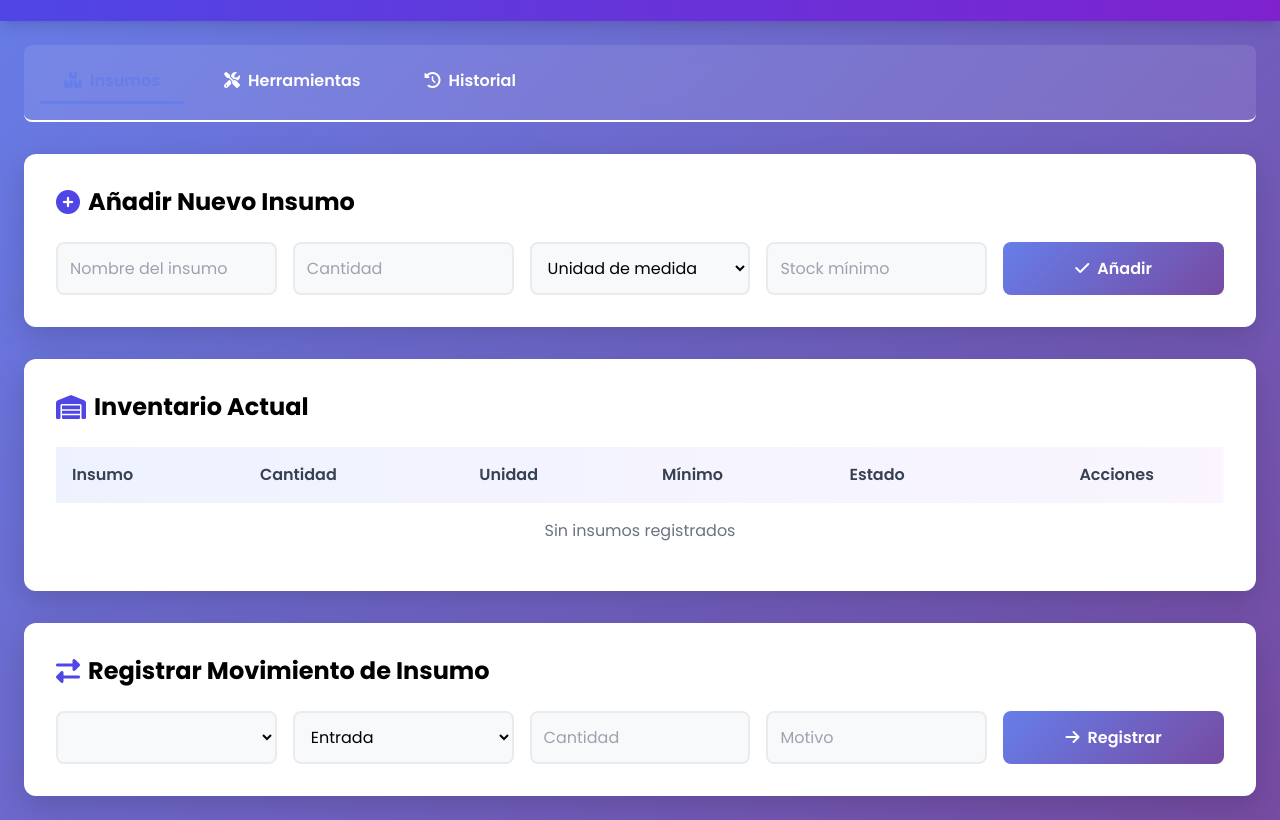
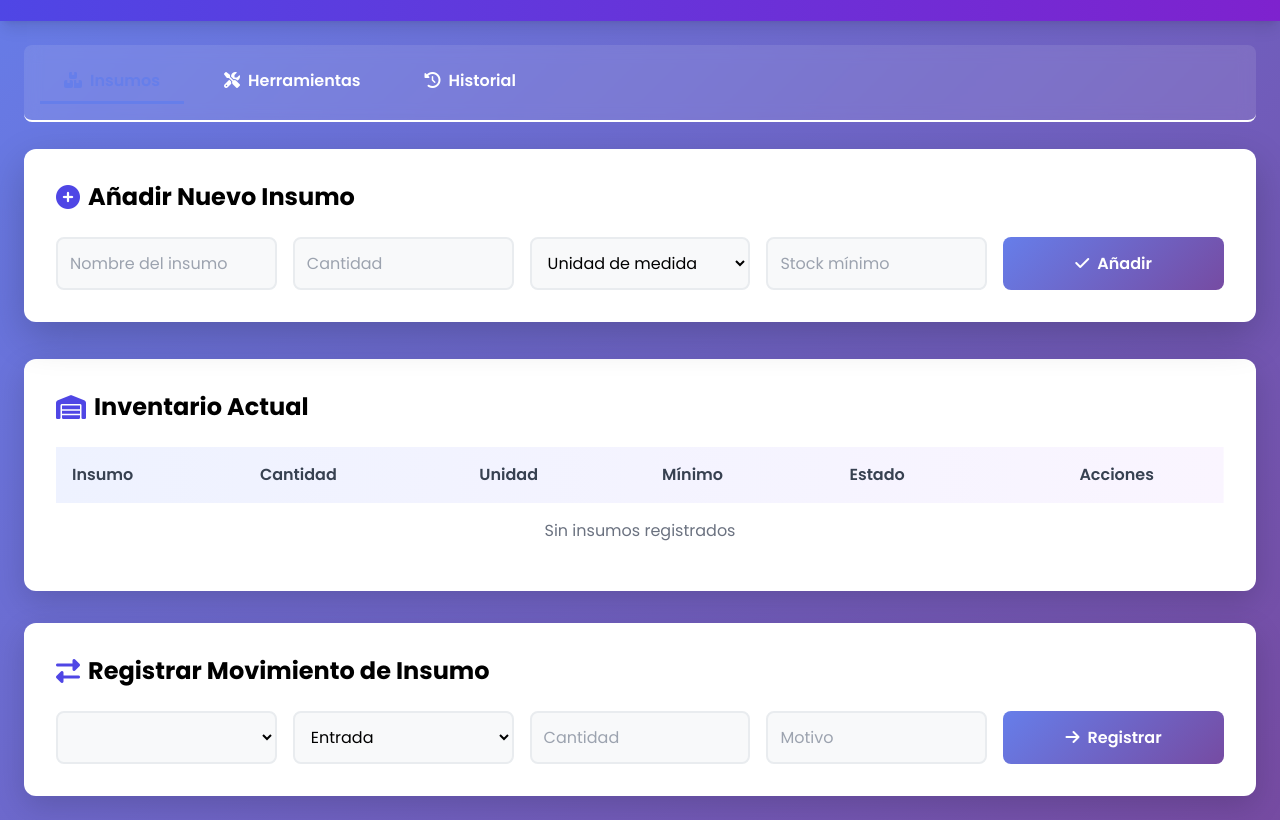
Before and after one commit to Andylemetre/proyectoHTML, a plain HTML site: page inventario2.html in a window 1280 px wide. In both pictures the pointer is over the element 640 px from the left and 339 px from the top of the page. Shown: the part 99-919 px from the top of the page. Drawn offline with nearby package versions, Linux system fonts and the light colour scheme.

Commit message:
On branch main 	modified:   inventario2.html

```diff
--- a/inventario2.html
+++ b/inventario2.html
@@ -23,6 +23,10 @@
             transition: all 0.3s ease;
         }
 
+        .card-shadow:hover {
+            transform: translateY(-5px);
+            box-shadow: 0 15px 40px rgba(0, 0, 0, 0.2);
+        }
 
         .input-field {
             background-color: #f8f9fa;
```
